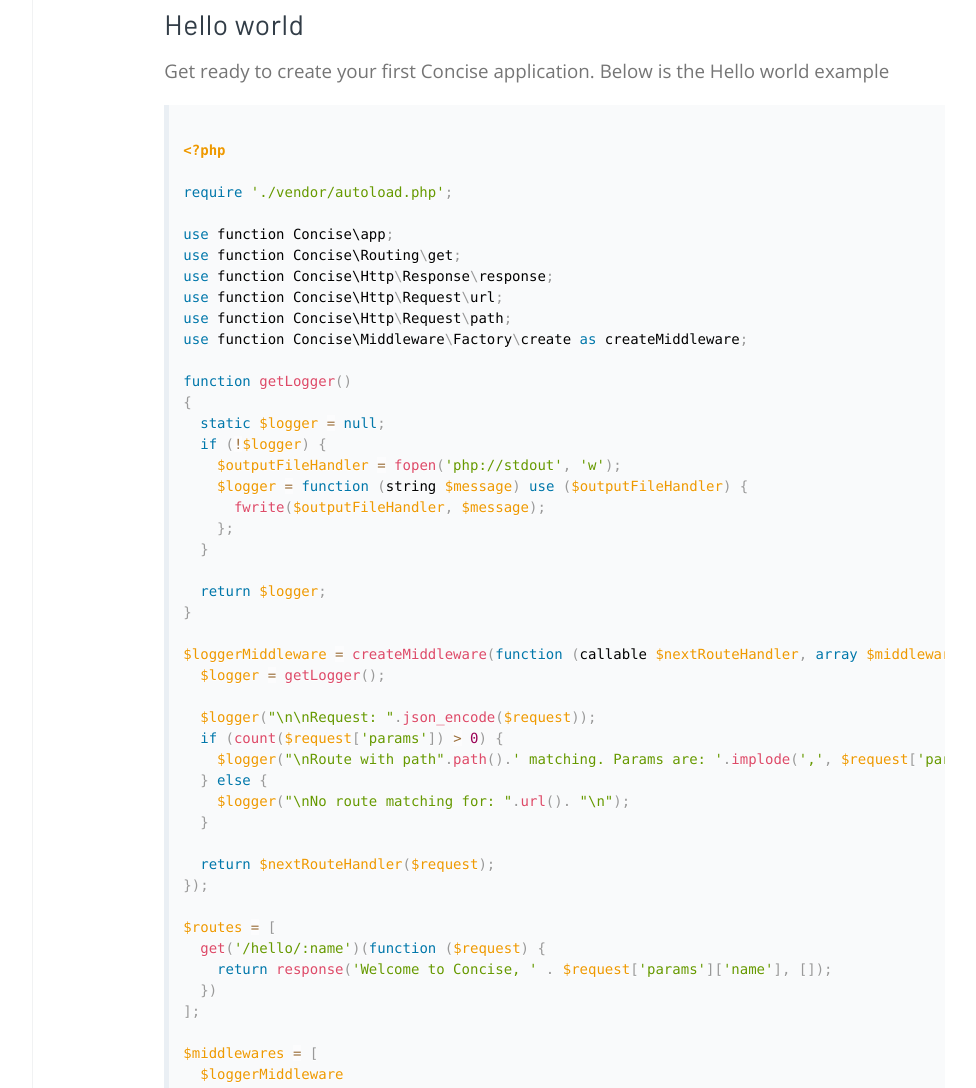
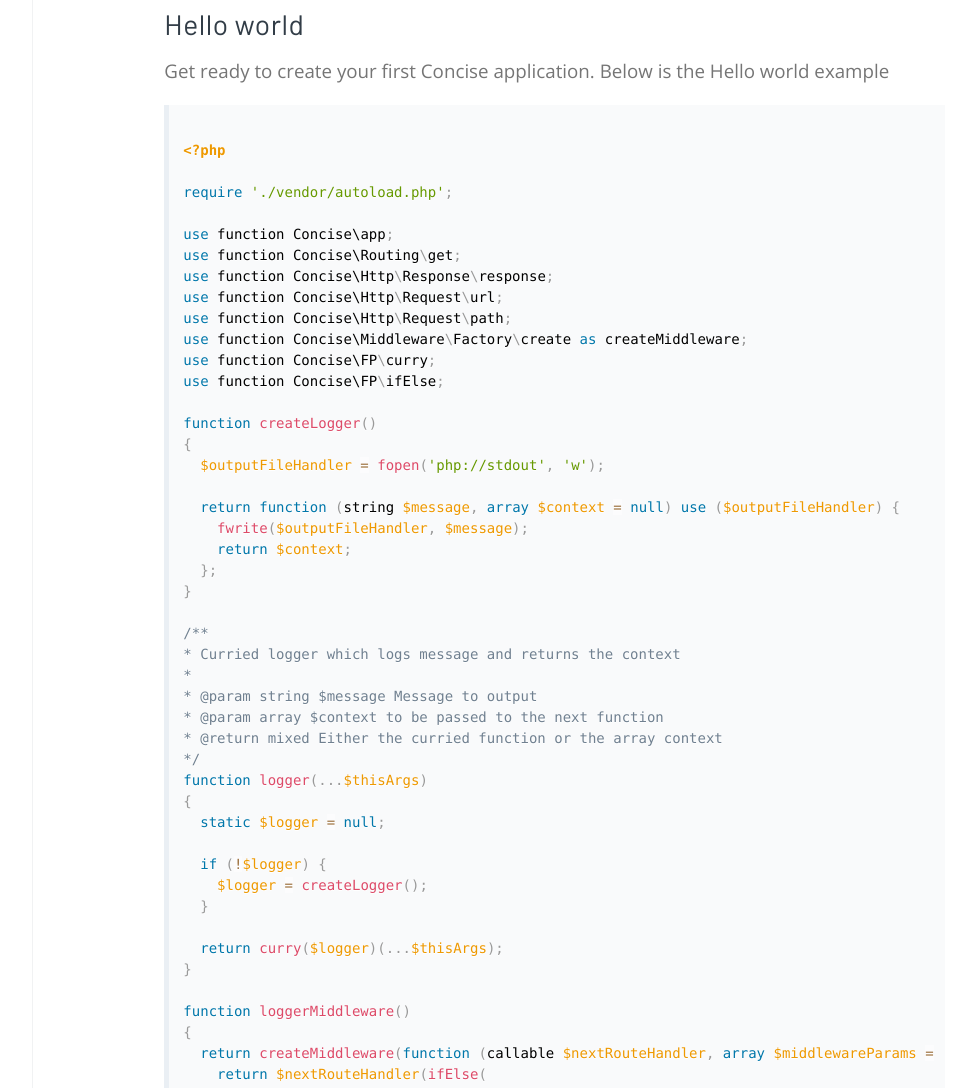
Before and after one commit to concise-php/concise-php.github.io, a website: page index.html in a window 1280 px wide. Shown: the part 1390-2478 px from the top of the page, without its empty margins (288-1264 px from the left). Drawn offline with nearby package versions, Linux system fonts and the light colour scheme.

Commit message:
Update the Hello world example based on the main repo

```diff
--- a/index.html
+++ b/index.html
@@ -209,44 +209,67 @@
 use function Concise\Http\Request\url;
 use function Concise\Http\Request\path;
 use function Concise\Middleware\Factory\create as createMiddleware;
+use function Concise\FP\curry;
+use function Concise\FP\ifElse;
 
-function getLogger()
+function createLogger()
 {
-  static $logger = null;
-  if (!$logger) {
   $outputFileHandler = fopen('php://stdout', 'w');
-    $logger = function (string $message) use ($outputFileHandler) {
+
+  return function (string $message, array $context = null) use ($outputFileHandler) {
     fwrite($outputFileHandler, $message);
+    return $context;
   };
 }
 
-  return $logger;
+/**
+* Curried logger which logs message and returns the context
+*
+* @param string $message Message to output
+* @param array $context to be passed to the next function
+* @return mixed Either the curried function or the array context
+*/
+function logger(...$thisArgs)
+{
+  static $logger = null;
+
+  if (!$logger) {
+    $logger = createLogger();
   }
 
-$loggerMiddleware = createMiddleware(function (callable $nextRouteHandler, array $middlewareParams = [], array $request = []) {
-  $logger = getLogger();
-
-  $logger(&quot;\n\nRequest: &quot;.json_encode($request));
-  if (count($request['params']) &gt; 0) {
-    $logger(&quot;\nRoute with path&quot;.path().' matching. Params are: '.implode(',', $request['params']).&quot;\n&quot;);
-  } else {
-    $logger(&quot;\nNo route matching for: &quot;.url(). &quot;\n&quot;);
+  return curry($logger)(...$thisArgs);
 }
 
-  return $nextRouteHandler($request);
+function loggerMiddleware()
+{
+  return createMiddleware(function (callable $nextRouteHandler, array $middlewareParams = [], array $request) {
+    return $nextRouteHandler(ifElse(
+      function($request) {
+        return $request['meta']['hasRouteMatch'];
+      },
+      logger(&quot;\n\nRoute with path&quot;.path().' matching. Params are: '.implode(',', $request['params']).&quot;\n&quot;),
+      logger(&quot;\nNo route matching for: &quot;.url(). &quot;\n&quot;)
+    )(logger(&quot;\n\nRequest: &quot;.json_encode($request))($request)));
   });
+}
 
-$routes = [
+function routes()
+{
+  return [
     get('/hello/:name')(function ($request) {
       return response('Welcome to Concise, ' . $request['params']['name'], []);
     })
   ];
+}
 
-$middlewares = [
-  $loggerMiddleware
+function middlewares()
+{
+  return [
+    loggerMiddleware()
   ];
+}
 
-getLogger()('Response: '.json_encode(app($routes)($middlewares)).&quot;\n&quot;);
+logger(&quot;\nResponse: &quot;.json_encode(app(routes())(middlewares())).&quot;\n&quot;)([]);
               </code>
             </pre>
           </div>
```
Lines whose indentation alone changed are shown as unchanged.
